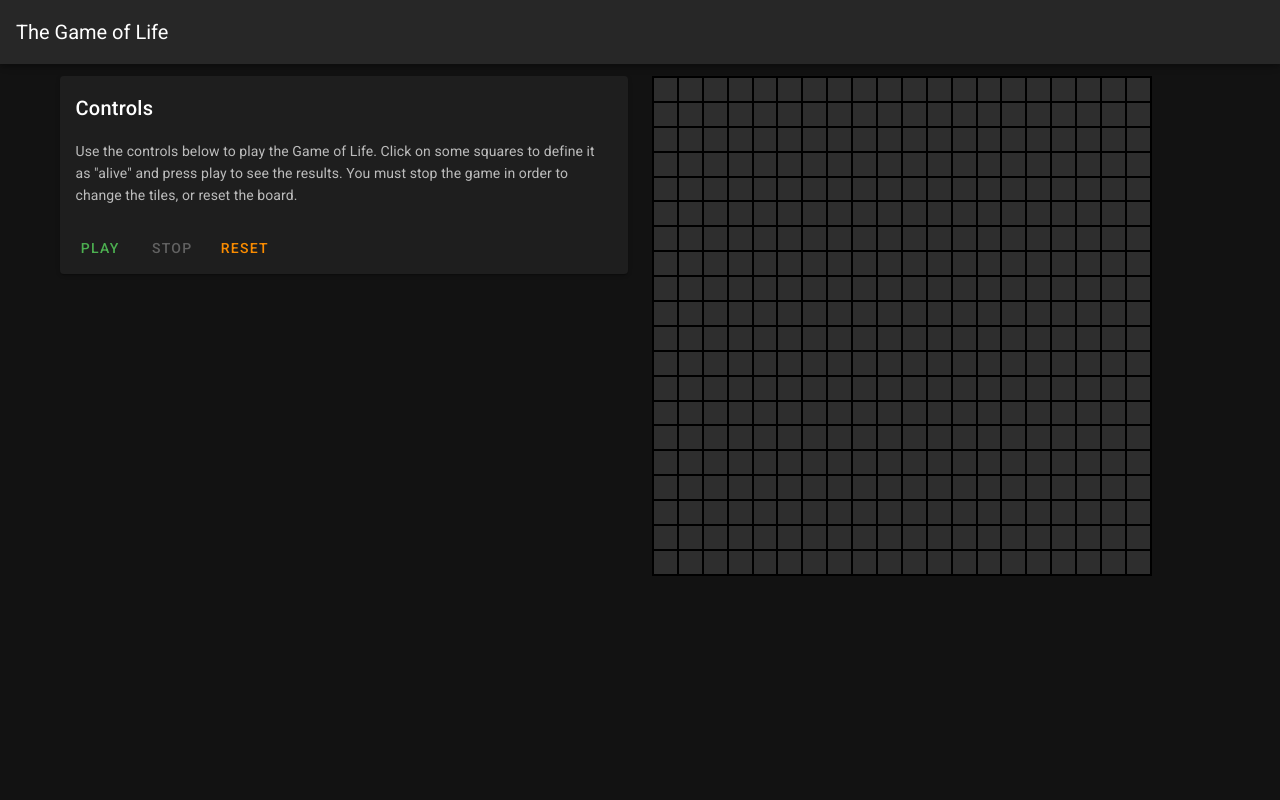
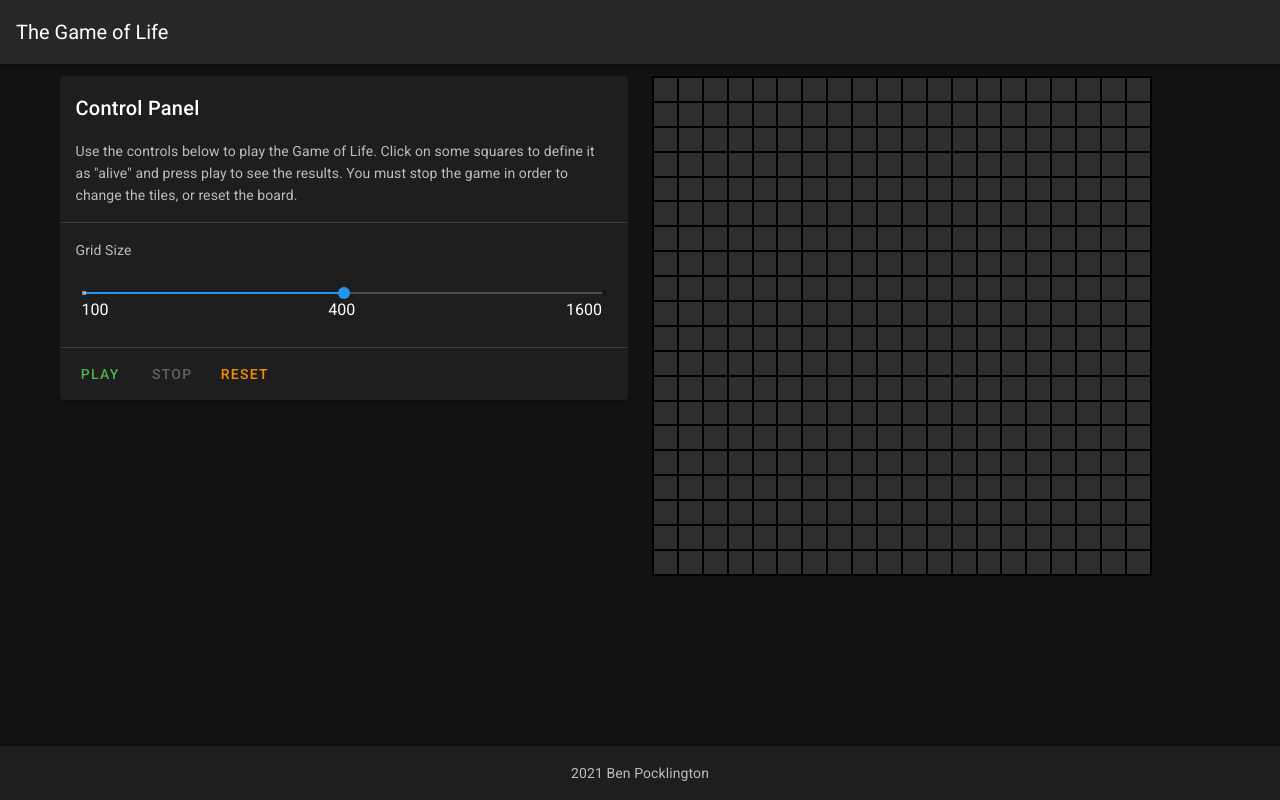
Before and after one commit to RabidMexican/game-of-life, a Vue app: page / in a window 1280 px wide. Built offline with nearby package versions, Linux system fonts and the light colour scheme.

Commit message:
improved design

```diff
--- a/src/App.vue
+++ b/src/App.vue
@@ -13,17 +13,19 @@
         </v-row>
       </v-container>
     </v-main>
+    <AppFooter />
   </v-app>
 </template>
 
 <script>
+import AppFooter from "./components/AppFooter";
 import AppHeader from "./components/AppHeader";
 import ControlPanel from "./components/ControlPanel";
 import Board from "./components/Board";
 
 export default {
   name: "App",
-  components: { AppHeader, ControlPanel, Board },
+  components: { AppFooter, AppHeader, ControlPanel, Board },
 };
 </script>
 
--- /dev/null
+++ b/src/components/AppFooter.vue
@@ -0,0 +1,17 @@
+<template>
+  <v-card>
+    <v-footer padless>
+      <v-card flat tile width="100%" class="text-center">
+        <v-card-text>
+          {{ new Date().getFullYear() }} Ben Pocklington
+        </v-card-text>
+      </v-card>
+    </v-footer>
+  </v-card>
+</template>
+
+<script>
+export default {
+  name: "AppFooter",
+};
+</script>
--- a/src/components/Board.vue
+++ b/src/components/Board.vue
@@ -31,6 +31,9 @@ export default {
     EventBus.$on("play", this.play);
     EventBus.$on("stop", this.stop);
     EventBus.$on("reset", this.reset);
+    EventBus.$on("size", (data) => {
+      this.updateSize(data);
+    });
     this.setup();
   },
   methods: {
@@ -61,6 +64,10 @@ export default {
       clearInterval(this.interval);
     },
     reset() {
+      this.setup();
+    },
+    updateSize(value) {
+      this.size = value;
       this.setup();
     },
     toggleTileStatus(index) {
--- a/src/components/ControlPanel.vue
+++ b/src/components/ControlPanel.vue
@@ -1,11 +1,26 @@
 <template>
   <v-card outline>
-    <v-card-title>Controls</v-card-title>
+    <v-card-title>Control Panel</v-card-title>
     <v-card-text>
       Use the controls below to play the Game of Life. Click on some squares to
       define it as "alive" and press play to see the results. You must stop the
       game in order to change the tiles, or reset the board.
     </v-card-text>
+    <v-divider />
+    <v-card-subtitle>Grid Size</v-card-subtitle>
+    <v-card-text>
+      <v-slider
+        v-model="size"
+        @change="updateSize"
+        :tick-labels="labels"
+        :max="2"
+        :disabled="playing"
+        step="1"
+        ticks="always"
+        tick-size="4"
+      />
+    </v-card-text>
+    <v-divider />
     <v-card-actions>
       <v-btn @click="play" :disabled="playing" color="success" text>
         PLAY
@@ -27,6 +42,8 @@ export default {
   data() {
     return {
       playing: false,
+      size: 1,
+      labels: [100, 400, 1600],
     };
   },
   methods: {
@@ -41,6 +58,9 @@ export default {
     reset() {
       EventBus.$emit("reset");
     },
+    updateSize() {
+      EventBus.$emit("size", this.labels[this.size]);
+    },
   },
 };
 </script>
```
